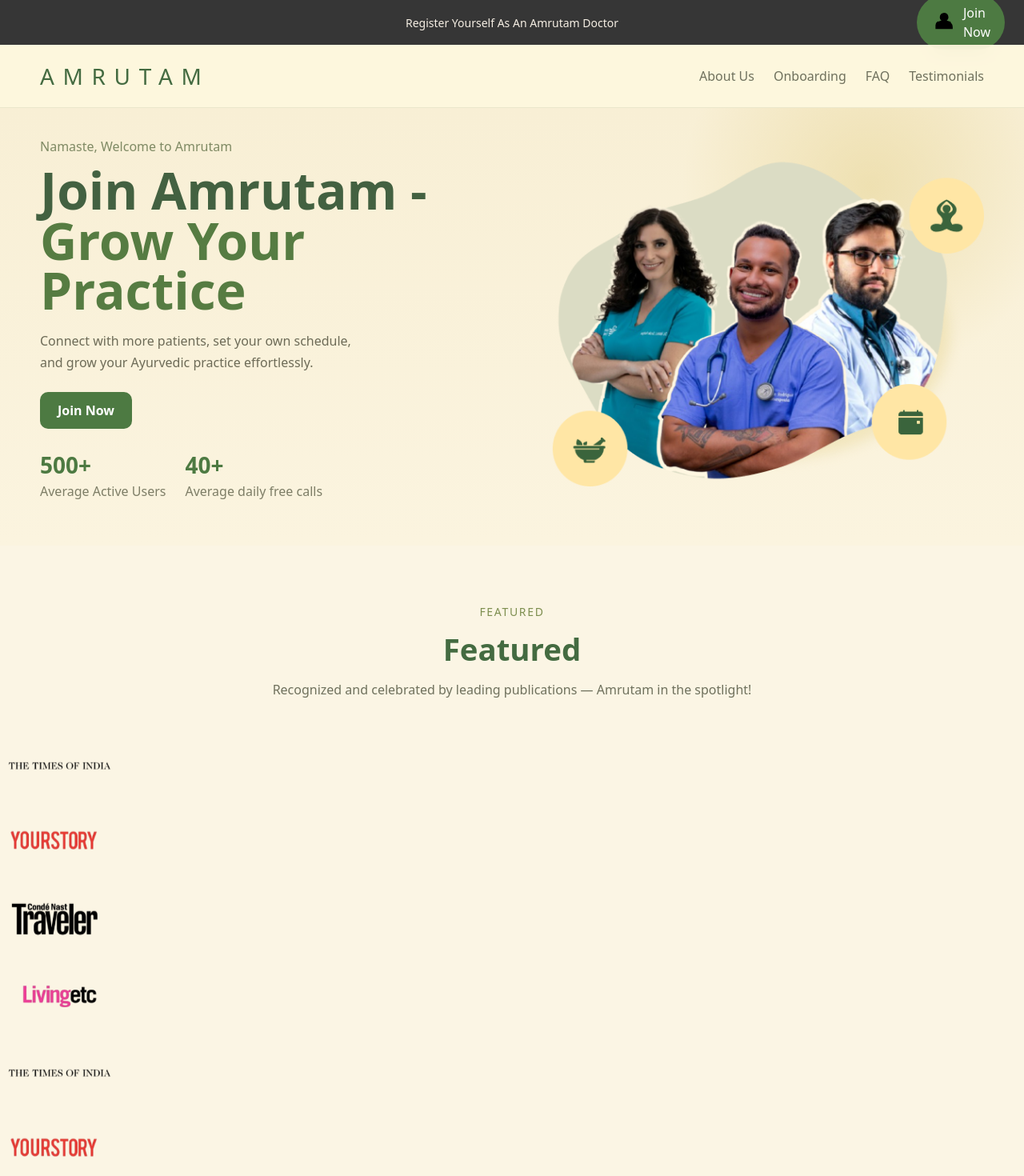
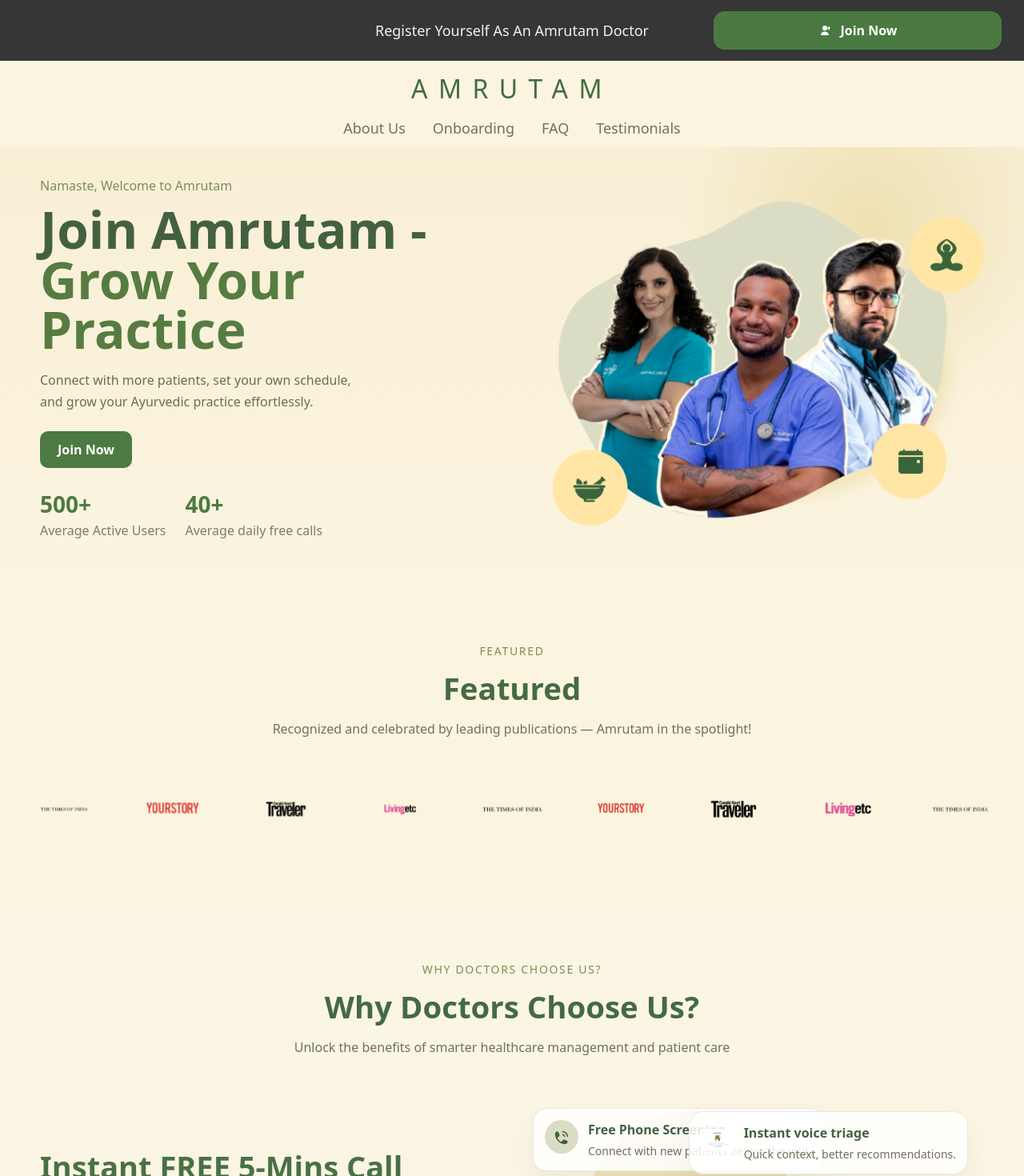
Before and after one commit to Amanptdr/codescure-tech, a React (Vite) app: page / in a window 1280 px wide. Shown: the top 1470 px of the page at 80% size. Built offline with nearby package versions, Linux system fonts and the light colour scheme.

Commit message:
bug fixing

```diff
--- a/src/App.css
+++ b/src/App.css
@@ -33,74 +33,99 @@
   line-height: 1.6;
 }
 
+.section--featured {
+  background: #fbf4df;
+}
+
+.section--featured .section-heading {
+  margin-bottom: 40px;
+}
+
+.feature-svg-layout {
+  width: min(1260px, calc(100% - 48px));
+  margin: 0 auto;
+}
+
 .site-header {
-  position: sticky;
-  top: 0;
   z-index: 50;
 }
 
 .site-header__top {
-  min-height: 40px;
-  padding: 8px 24px;
+  position: relative;
+  min-height: 56px;
+  padding: 10px 24px;
   display: flex;
   align-items: center;
   justify-content: center;
-  gap: 16px;
   background: #363636;
   color: #f6efe4;
 }
 
 .site-header__announce {
   margin: 0;
-  font-size: 14px;
+  font-size: 18px;
   text-align: center;
 }
 
 .site-header__join {
   position: absolute;
-  right: 24px;
+  right: 28px;
   display: inline-flex;
   align-items: center;
-  gap: 8px;
-  padding: 10px 18px;
-  border-radius: 999px;
-  background: #4d7a42;
+  justify-content: center;
+  gap: 10px;
+  min-width: 360px;
+  height: 48px;
+  padding: 0 24px;
+  border-radius: 14px;
+  background: #4a7a41;
   color: #fff;
   text-decoration: none;
+  font-weight: 700;
+  box-sizing: border-box;
+  white-space: nowrap;
+}
+
+.site-header__join-icon {
+  width: 18px;
+  height: 18px;
+  flex: 0 0 auto;
+  display: block;
 }
 
 .site-header__nav-shell {
-  background: rgba(253, 247, 221, 0.92);
-  backdrop-filter: blur(10px);
-  border-bottom: 1px solid rgba(97, 117, 78, 0.12);
+  background: #fbf4df;
 }
 
 .site-header__nav-inner {
   width: min(1180px, calc(100% - 48px));
   margin: 0 auto;
-  min-height: 78px;
+  min-height: 108px;
   display: flex;
+  flex-direction: column;
   align-items: center;
-  justify-content: space-between;
-  gap: 24px;
+  justify-content: center;
+  gap: 12px;
 }
 
 .site-header__brand {
   color: #446b41;
-  font-size: 28px;
-  letter-spacing: 0.38em;
+  font-size: 32px;
+  letter-spacing: 0.42em;
   text-decoration: none;
 }
 
 .site-header__nav {
   display: flex;
   flex-wrap: wrap;
-  gap: 24px;
+  gap: 34px;
+  justify-content: center;
 }
 
 .site-header__link {
   color: #6f715d;
   text-decoration: none;
+  font-size: 18px;
 }
 
 .hero-section {
@@ -203,6 +228,69 @@
   max-width: 100%;
   height: auto;
   z-index: 1;
+}
+
+.brand-container {
+  display: flex;
+  align-items: center;
+  justify-content: space-between;
+  gap: 28px;
+  flex-wrap: nowrap;
+}
+
+.brand-item {
+  flex: 1 1 0;
+  min-width: 0;
+  height: 92px;
+  display: flex;
+  align-items: center;
+  justify-content: center;
+  padding: 0 10px;
+}
+
+.brand-item img,
+.brand-item svg {
+  display: block;
+  max-width: 100%;
+  max-height: 72px;
+  width: auto;
+  object-fit: contain;
+}
+
+.brand-item:nth-child(1) img {
+  max-height: 44px;
+}
+
+.brand-item:nth-child(2) img {
+  max-height: 58px;
+}
+
+.brand-item:nth-child(3) img {
+  max-height: 44px;
+}
+
+.brand-item:nth-child(4) img {
+  max-height: 42px;
+}
+
+.brand-item:nth-child(5) img {
+  max-height: 56px;
+}
+
+.brand-item:nth-child(6) img {
+  max-height: 52px;
+}
+
+.brand-item:nth-child(7) img {
+  max-height: 50px;
+}
+
+.brand-item:nth-child(8) img {
+  max-height: 62px;
+}
+
+.brand-item:nth-child(9) img {
+  max-height: 52px;
 }
 
 .split-grid {
@@ -746,6 +834,7 @@
 
   .site-header__join {
     position: static;
+    min-width: auto;
   }
 
   .site-header__top {
@@ -776,4 +865,18 @@
   .contact-grid__visual {
     min-height: 240px;
   }
+
+  .brand-container {
+    gap: 16px;
+    overflow-x: auto;
+    padding-bottom: 6px;
+    justify-content: flex-start;
+  }
+
+  .brand-item {
+    flex: 0 0 auto;
+    height: 72px;
+    min-width: 110px;
+    padding: 0 4px;
+  }
 }
--- a/src/components/layout/Header.tsx
+++ b/src/components/layout/Header.tsx
@@ -9,7 +9,10 @@
             viewBox="0 0 24 24"
             aria-hidden="true"
           >
-            <path d="M12 3a4 4 0 0 0-4 4c0 1.31.63 2.47 1.6 3.2A6 6 0 0 0 4 16v2h16v-2a6 6 0 0 0-5.6-5.8A4 4 0 0 0 12 3Zm6 8a3 3 0 0 0-2.2.95A7.98 7.98 0 0 1 18 18h2v-2a4 4 0 0 0-2-3.46Zm-12 0a4 4 0 0 0-2 3.46V18h2a7.98 7.98 0 0 1 2.2-6.05A3 3 0 0 0 6 11Z" />
+            <path
+              d="M12 12.2a4.1 4.1 0 1 0-4.1-4.1 4.1 4.1 0 0 0 4.1 4.1Zm0 1.8c-3.54 0-6.4 2.17-6.4 4.85V20h12.8v-1.15c0-2.68-2.86-4.85-6.4-4.85Zm7.7-5.8h1.1v-1.7h-1.1V5.4h-1.7v2.1H15.9v1.7h2.1v2.1h1.7Z"
+              fill="currentColor"
+            />
           </svg>
           <span>Join Now</span>
         </a>
```
